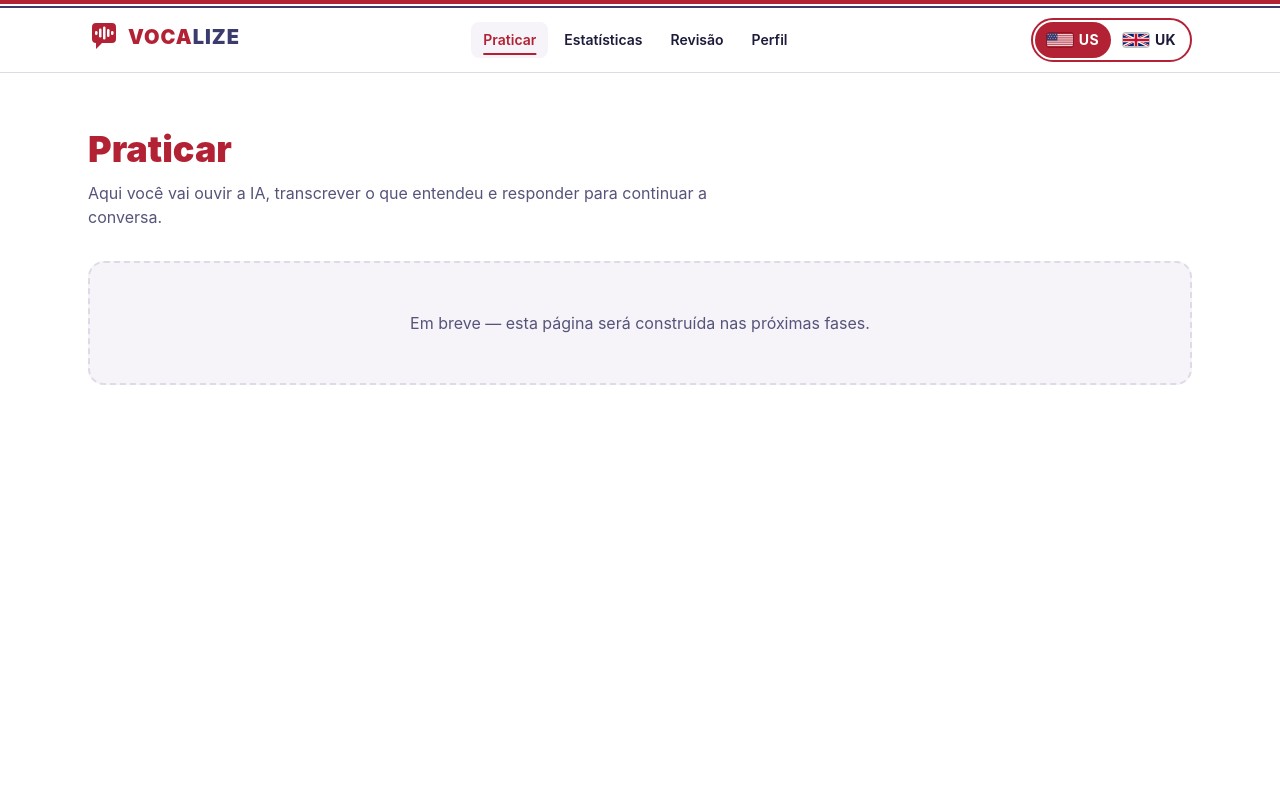
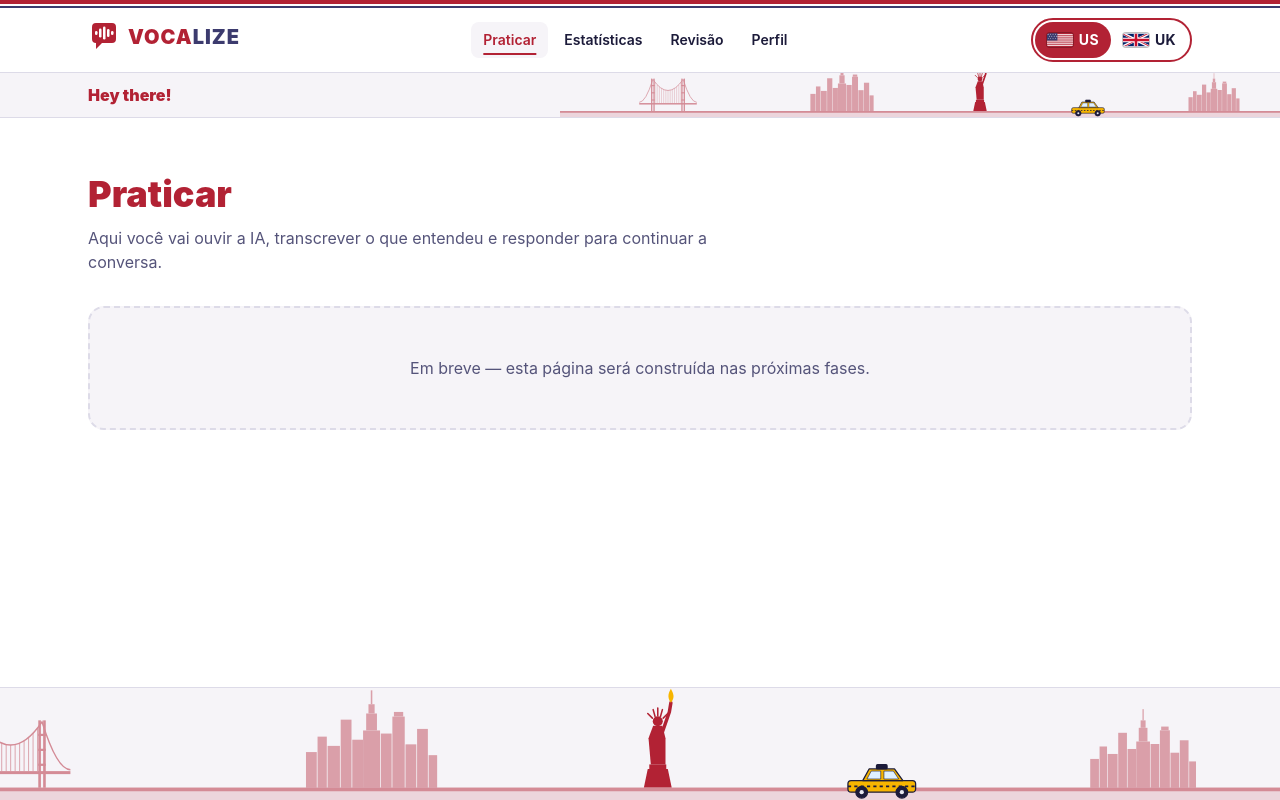
Before and after one commit to PMGmenegon/Vocalize, a React (Vite) app in the folder frontend/: page /app/praticar in a window 1280 px wide. Built offline with nearby package versions, Linux system fonts and the light colour scheme.

Commit message:
feat(frontend): show mode greeting and illustrations in the app header and footer

```diff
--- a/frontend/src/components/Header.tsx
+++ b/frontend/src/components/Header.tsx
@@ -1,7 +1,9 @@
 import { useRef, useState, type KeyboardEvent } from 'react'
 import { Link, NavLink } from 'react-router-dom'
 import AccentSwitch from './AccentSwitch'
+import { SceneStrip } from './illustrations/scenes'
 import Logo from './Logo'
+import { useTheme } from '../theme/useTheme'
 
 export interface NavItem {
   label: string
@@ -16,6 +18,8 @@ interface HeaderProps {
   trackActive?: boolean
   /** Botão de destaque ao lado da navegação. */
   cta?: NavItem
+  /** Saudação do modo atual (área logada). Mostra uma faixa com ilustração sob o cabeçalho. */
+  greeting?: string
 }
 
 const baseLink = 'rounded-lg px-3 py-2 text-sm font-semibold transition-colors'
@@ -26,7 +30,8 @@ const ctaClass =
  * Cabeçalho compartilhado pelo site público e pela área logada.
  * Em telas >= md mostra a navegação inline; abaixo disso vira menu hambúrguer.
  */
-export default function Header({ logoTo, items, trackActive = false, cta }: HeaderProps) {
+export default function Header({ logoTo, items, trackActive = false, cta, greeting }: HeaderProps) {
+  const { accent } = useTheme()
   const [open, setOpen] = useState(false)
   const menuButton = useRef<HTMLButtonElement>(null)
   const menuId = 'menu-principal'
@@ -99,6 +104,15 @@ export default function Header({ logoTo, items, trackActive = false, cta }: Head
         </div>
       </div>
 
+      {greeting && (
+        <div className="relative isolate overflow-hidden border-t border-line bg-surface">
+          <SceneStrip accent={accent} className="absolute inset-y-0 right-0 -z-10 h-full w-[720px] max-w-none text-brand opacity-25" />
+          <p className="mx-auto flex h-11 max-w-6xl items-center px-4 text-sm font-bold text-ink sm:px-6">
+            <span lang="en" className="text-base font-black text-brand">{greeting}</span>
+          </p>
+        </div>
+      )}
+
       {open && (
         <nav id={menuId} aria-label="Principal" className="border-t border-line bg-canvas px-4 pb-4 pt-2 md:hidden">
           <div className="flex flex-col gap-1">
--- a/frontend/src/layouts/AppLayout.tsx
+++ b/frontend/src/layouts/AppLayout.tsx
@@ -3,6 +3,9 @@ import { Outlet } from 'react-router-dom'
 import Header, { type NavItem } from '../components/Header'
 import SkipLink from '../components/SkipLink'
 import Splash from '../components/Splash'
+import { SceneStrip } from '../components/illustrations/scenes'
+import { MODE_COPY } from '../theme/modeCopy'
+import { useTheme } from '../theme/useTheme'
 
 const ITEMS: readonly NavItem[] = [
   { label: 'Praticar', to: '/app/praticar' },
@@ -21,6 +24,7 @@ const ITEMS: readonly NavItem[] = [
  */
 export default function AppLayout() {
   const [splashDone, setSplashDone] = useState(false)
+  const { accent } = useTheme()
   const finishSplash = useCallback(() => setSplashDone(true), [])
 
   return (
@@ -28,10 +32,13 @@ export default function AppLayout() {
       {!splashDone && <Splash onDone={finishSplash} />}
       <div inert={!splashDone} className="flex min-h-dvh flex-col">
         <SkipLink />
-        <Header logoTo="/app" items={ITEMS} trackActive />
+        <Header logoTo="/app" items={ITEMS} trackActive greeting={MODE_COPY[accent].greeting} />
         <main id="conteudo" className="flex-1">
           <Outlet />
         </main>
+        <footer className="relative isolate mt-10 overflow-hidden border-t border-line bg-surface" aria-hidden="true">
+          <SceneStrip accent={accent} className="block h-24 w-full text-brand opacity-30 sm:h-28" />
+        </footer>
       </div>
     </>
   )
```
